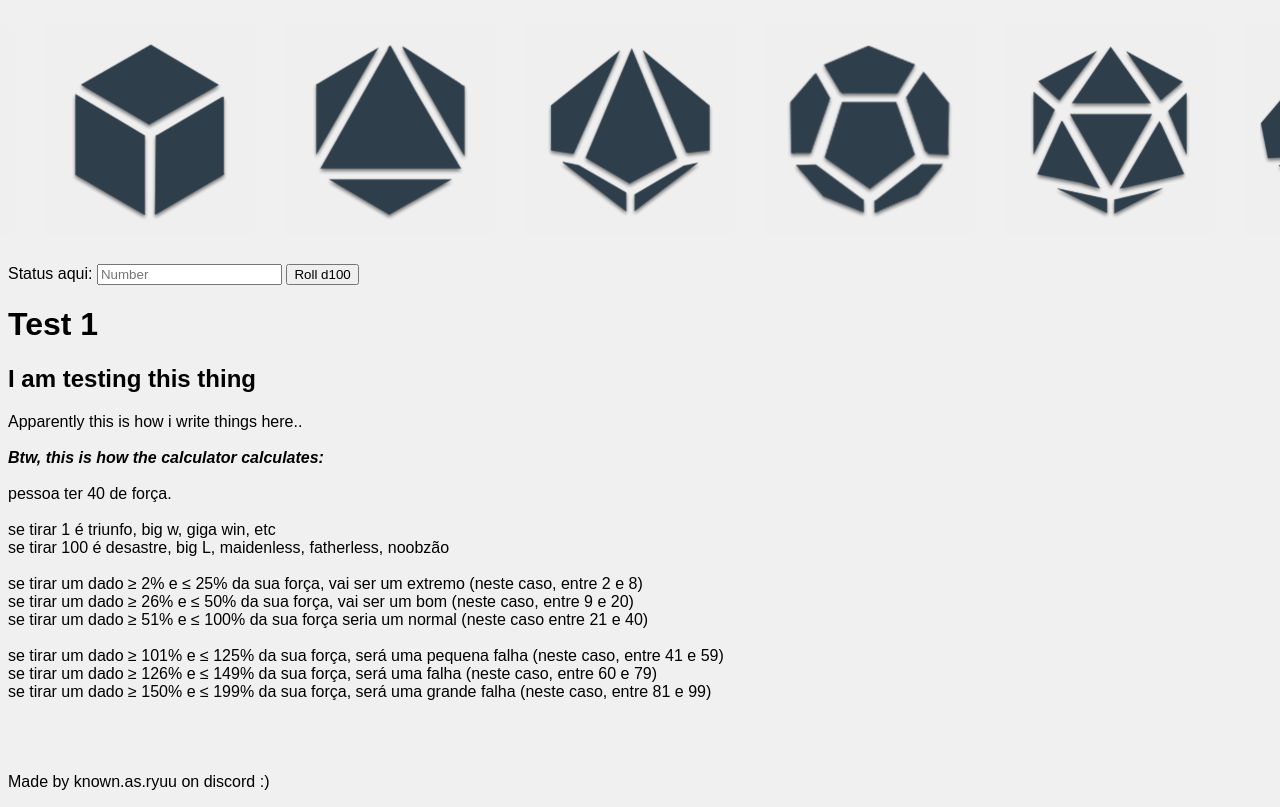
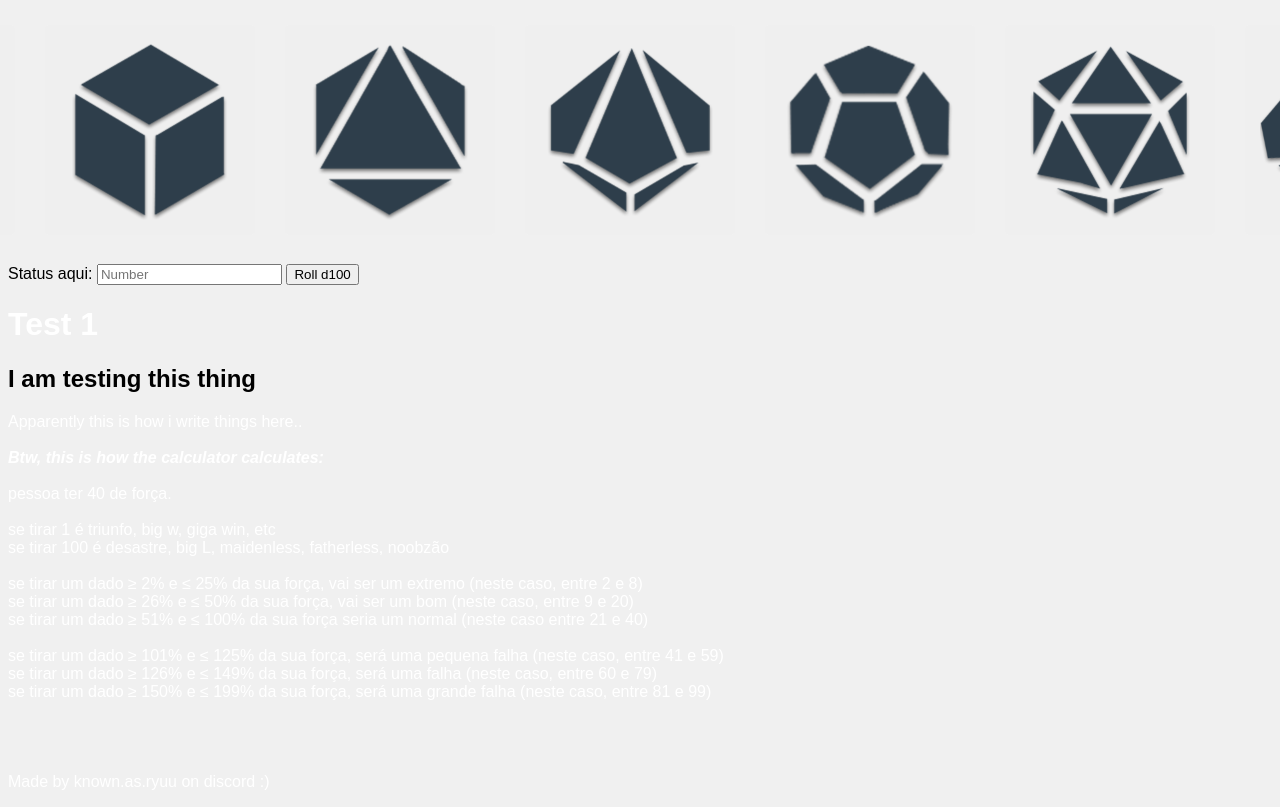
Before and after one commit to known-as-ryuu/Dice-Rolling, a plain HTML site: page index.html in a window 1280 px wide. Shown: the top 807 px of the page. Drawn offline with Linux system fonts and the light colour scheme.

```diff
--- a/index.html
+++ b/index.html
@@ -64,9 +64,10 @@
         <p id="d100Result"></p>
     </div>
 
-    <h1>Test 1</h1>
+    <h1><font color="#ffffff"> Test 1 </font></h1>
     <h2>I am testing this thing</h2>
     <p>
+        <font color="#ffffff">
         Apparently this is how i write things here..<br>
         <br>
         <i><b>Btw, this is how the calculator calculates:</b></i><br>
@@ -88,7 +89,7 @@
         <br>
         <br>
         Made by known.as.ryuu on discord :)
-
+        </font>
 
 </body>
     </html>
```
